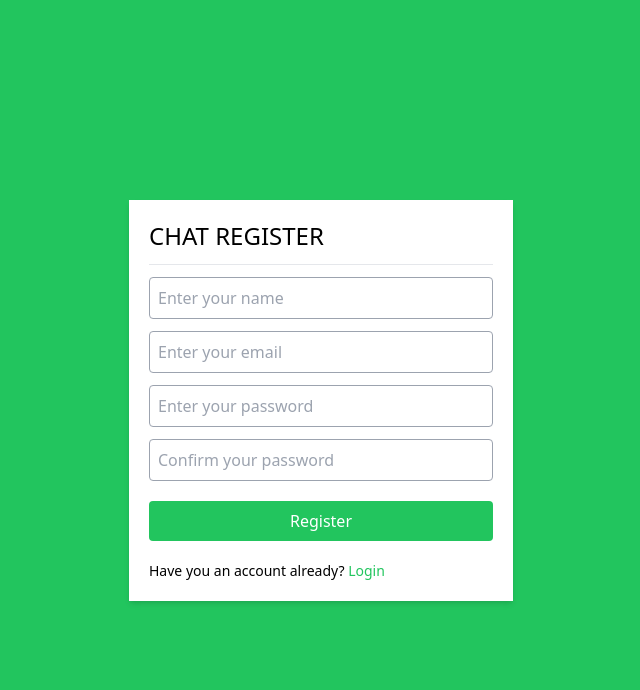
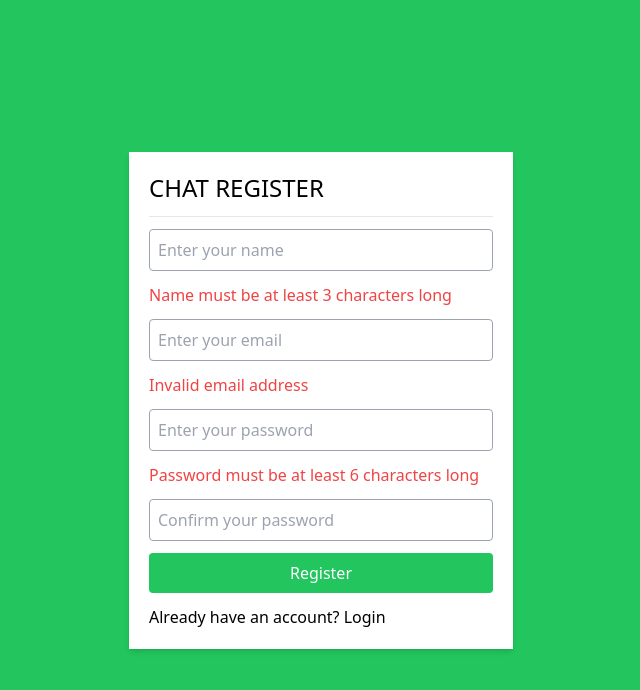
Before and after one commit to ivanlegranbizarro/chatSprint5, a React (Create React App) app in the folder client/: page /register in a window 1280 px wide. Both pictures are taken after a click on the button "Register". Shown: the top 690 px of the page, without its empty margins (319-959 px from the left). Built offline with nearby package versions, Linux system fonts and the light colour scheme; no server answers; the HTML template or start-up script is replaced by a standard one.

Commit message:
validations on register

```diff
--- a/client/package.json
+++ b/client/package.json
@@ -10,10 +10,10 @@
     "axios": "^1.3.3",
     "react": "^18.2.0",
     "react-dom": "^18.2.0",
-    "react-hot-toast": "^2.4.0",
     "react-redux": "^8.0.5",
     "react-router-dom": "^6.8.1",
     "react-scripts": "5.0.1",
+    "react-toastify": "^9.1.1",
     "redux": "^4.2.1",
     "web-vitals": "^2.1.4"
   },
--- a/client/src/App.jsx
+++ b/client/src/App.jsx
@@ -3,10 +3,8 @@ import Home from './pages/Home';
 import Login from './pages/Login';
 import Register from './pages/Register';
 import NotFound from './pages/NotFound';
-import { Toaster } from 'react-hot-toast';
 
 function App () {
-  <Toaster position='top-center' reverseOrder={false} />;
   return (
     <div>
       <BrowserRouter>
--- a/client/src/pages/Login.jsx
+++ b/client/src/pages/Login.jsx
@@ -1,7 +1,8 @@
 import React from 'react';
 import { Link } from 'react-router-dom';
 import { LoginUser } from '../apicalls/users';
-import { toast } from 'react-hot-toast';
+import { toast, ToastContainer } from 'react-toastify';
+import "react-toastify/dist/ReactToastify.css";
 
 function Login () {
   const [ user, setUser ] = React.useState( {
@@ -16,10 +17,14 @@ function Login () {
         localStorage.setItem( 'token', response.data.token );
         window.location.href = '/';
       } else {
-        toast.error( response.data.message );
+        toast.error( response.message, {
+          position: 'top-center',
+        } );
       }
     } catch ( error ) {
-      toast.error( error.message );
+      toast.error( error.message, {
+        position: 'top-center',
+      } );
     }
   };
 
@@ -47,6 +52,7 @@ function Login () {
         <button className='bg-green-500 hover:bg-green-700 text-white p-2 rounded mt-2' onClick={login}>
           Login
         </button>
+        <ToastContainer />
         <p className='text-sm mt-2'>
           Don't have an account yet?{' '}
           <Link to='/register' className='text-green-500 hover:text-green-700'>
--- a/client/src/pages/Register.jsx
+++ b/client/src/pages/Register.jsx
@@ -1,7 +1,6 @@
 import React from 'react';
 import { RegisterUser } from '../apicalls/users';
 import { Link } from 'react-router-dom';
-import { toast } from 'react-hot-toast';
 
 function Register () {
   const [ user, setUser ] = React.useState( {
@@ -10,18 +9,65 @@ function Register () {
     password: '',
     passwordConfirmation: ''
   } );
+  const [ nameError, setNameError ] = React.useState( '' );
+  const [ emailError, setEmailError ] = React.useState( '' );
+  const [ passwordError, setPasswordError ] = React.useState( '' );
+
+  const validateName = ( name ) => {
+    if ( name.length < 3 ) {
+      setNameError( 'Name must be at least 3 characters long' );
+      return false;
+    }
+    if ( name.length > 12 ) {
+      setNameError( 'Name must be at most 12 characters long' );
+      return false;
+    }
+    setNameError( '' );
+    return true;
+  };
+
+  const validateEmail = ( email ) => {
+    const regex = /\S+@\S+\.\S+/;
+    if ( !regex.test( email ) ) {
+      setEmailError( 'Invalid email address' );
+      return false;
+    }
+    setEmailError( '' );
+    return true;
+  };
+
+  const validatePassword = ( password ) => {
+    if ( password.length < 6 ) {
+      setPasswordError( 'Password must be at least 6 characters long' );
+      return false;
+    }
+    if ( password.length > 12 ) {
+      setPasswordError( 'Password must be at most 12 characters long' );
+      return false;
+    }
+    setPasswordError( '' );
+    return true;
+  };
 
   const register = async () => {
+    const nameValid = validateName( user.name );
+    const emailValid = validateEmail( user.email );
+    const passwordValid = validatePassword( user.password );
+
+    if ( !nameValid || !emailValid || !passwordValid ) {
+      return;
+    }
+
     try {
       const response = await RegisterUser( user );
       if ( response.success ) {
         localStorage.setItem( 'token', response.data.token );
         window.location.href = '/';
       } else {
-        toast.error( response.data.message );
+        console.log( response.message );
       }
     } catch ( error ) {
-      toast.error( error.message );
+      console.log( error.message );
     }
   };
 
@@ -33,35 +79,35 @@ function Register () {
         <input type="text"
           value={user.name}
           onChange={e => setUser( { ...user, name: e.target.value } )}
+          onBlur={e => validateName( e.target.value )}
           placeholder='Enter your name'
           className='border border-gray-400 p-2 rounded'
         />
+        {nameError && <p className='text-red-500'>{nameError}</p>}
         <input type="email"
           value={user.email}
           onChange={e => setUser( { ...user, email: e.target.value } )}
+          onBlur={e => validateEmail( e.target.value )}
           placeholder='Enter your email'
           className='border border-gray-400 p-2 rounded'
         />
+        {emailError && <p className='text-red-500'>{emailError}</p>}
         <input type="password"
           value={user.password}
           onChange={e => setUser( { ...user, password: e.target.value } )}
+          onBlur={e => validatePassword( e.target.value )}
           placeholder='Enter your password'
           className='border border-gray-400 p-2 rounded'
         />
-        < input type="password"
+        {passwordError && <p className='text-red-500'>{passwordError}</p>}
+        <input type="password"
           value={user.passwordConfirmation}
           onChange={e => setUser( { ...user, passwordConfirmation: e.target.value } )}
           placeholder='Confirm your password'
           className='border border-gray-400 p-2 rounded'
         />
-
-        <button className='bg-green-500 hover:bg-green-700 text-white p-2 rounded mt-2' onClick={register}>Register</button>
-        <p className='text-sm mt-2'>
-          Have you an account already?{' '}
-          <Link to='/login' className='text-green-500 hover:text-green-700'>
-            Login
-          </Link>
-        </p>
+        <button onClick={register} className='bg-green-500 text-white p-2 rounded'>Register</button>
+        <p>Already have an account? <Link to='/login'>Login</Link></p>
       </div>
     </div>
   );
```
Also changed, not shown: 1 other file (tests, documents, lock files or other folders).
